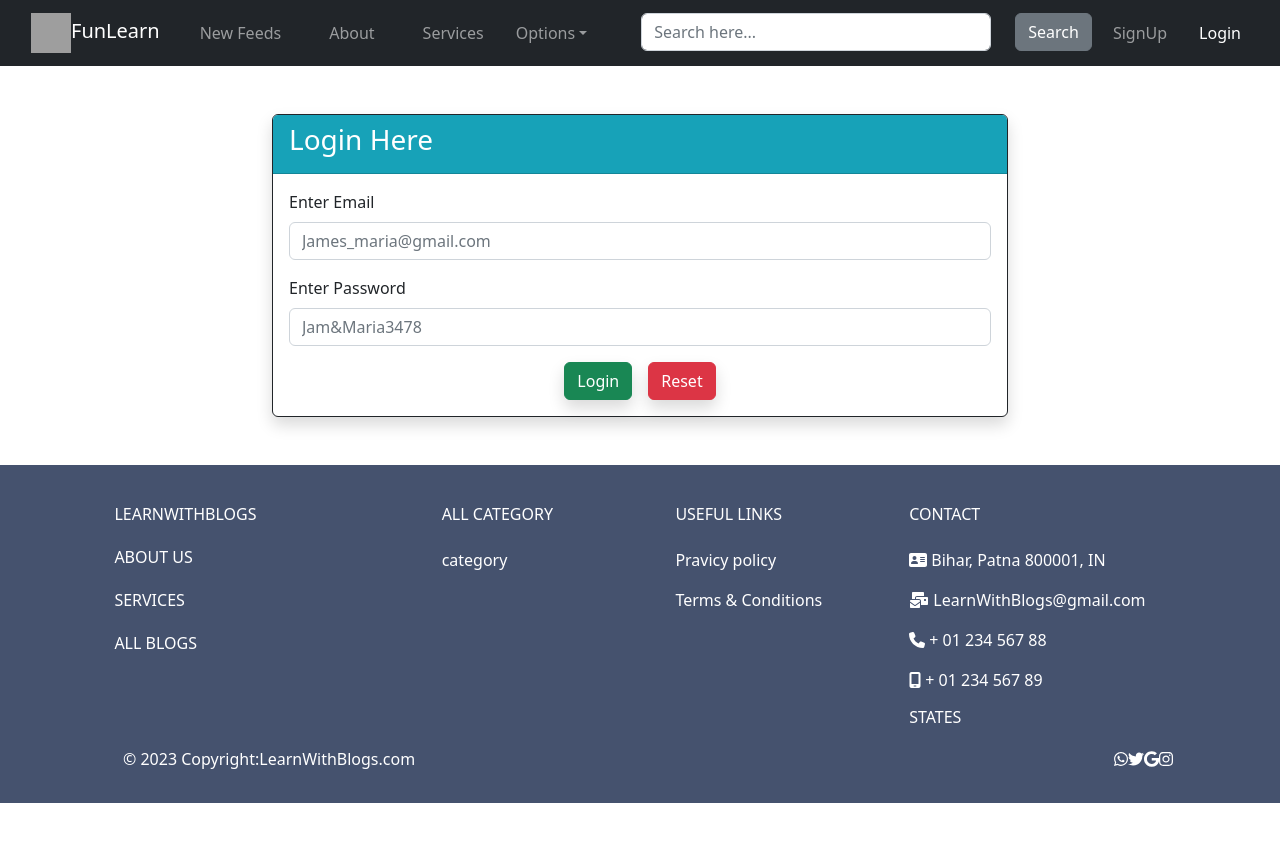
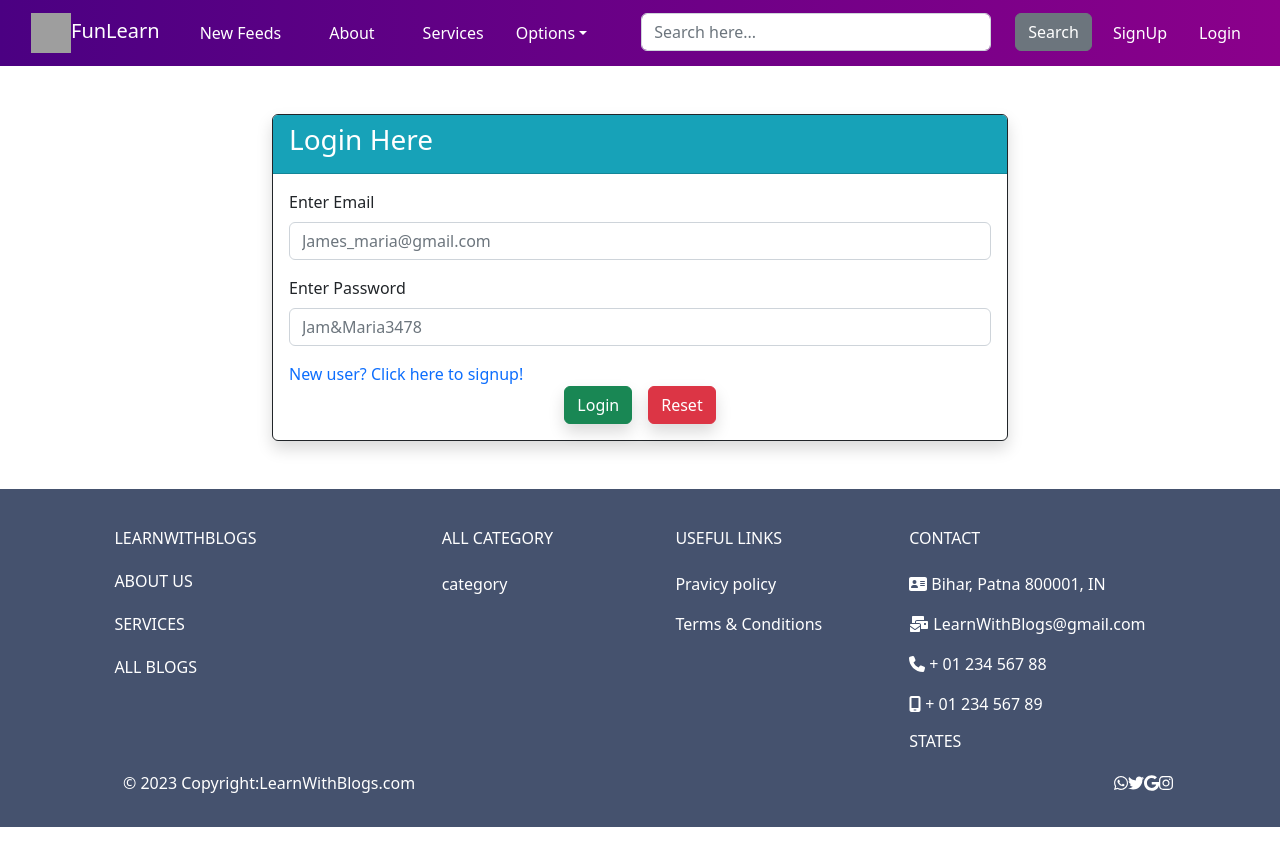
Before and after one commit to Barungit/Blog-App-FrontEnd, a React (Create React App) app: page /login in a window 1280 px wide. Before the commit the page ends 819 px from the top, so only its background shows below. Built offline with nearby package versions, Linux system fonts and the light colour scheme; grey boxes are pictures that could not be loaded.

Commit message:
design changes

```diff
--- a/src/Components/Addpost.jsx
+++ b/src/Components/Addpost.jsx
@@ -1,5 +1,5 @@
 import React, { useEffect, useState } from 'react'
-import { Button, Card, CardBody, Container, Form, Input, Label } from 'reactstrap'
+import { Button, Card, CardBody, CardHeader, Container, Form, Input, Label } from 'reactstrap'
 import { loadAllCategories } from '../services/category-service'
 import JoditEditor from 'jodit-react'
 import { useRef } from 'react'
@@ -94,7 +94,11 @@ function Addpost() {
     <div className='wrapper'>
         <Card className='shadow'>
             <CardBody>
-                <h3>Fill below to add blog</h3>
+            <CardHeader className="bg-primary">
+                <h3 className="text-white">Fill below to add blog</h3>
+
+            </CardHeader>
+
                 {/*JSON.stringify(post)*/}
                 <Form onSubmit={createPost}>
                     <div className='my-3'>
--- a/src/Components/CustomNavbar2.jsx
+++ b/src/Components/CustomNavbar2.jsx
@@ -69,7 +69,7 @@ import CheckTokenExpiration from './CheckTokenExpiration';
        <CheckTokenExpiration />
         <Navbar
 
-          color="dark"
+        style={{backgroundImage: "linear-gradient(to right,  #4B0082, #8B008B)"}}
           dark expand={"sm"}
           fixed=""
           className='px-3'>
@@ -84,16 +84,16 @@ import CheckTokenExpiration from './CheckTokenExpiration';
           <Collapse isOpen={isOpen} navbar>
           <Nav className="me-auto" navbar>
           <NavItem className='mx-3'>
-          <NavLink tag={ReactLink} to="/blogs">New Feeds</NavLink>
+          <NavLink tag={ReactLink} className=' text-white' to="/blogs">New Feeds</NavLink>
             </NavItem>
-            <NavItem className='mx-3'>
-                <NavLink tag={ReactLink} to="/about">About</NavLink>
+            <NavItem className='mx-3 '>
+                <NavLink tag={ReactLink} className=' text-white' to="/about">About</NavLink>
               </NavItem>
               <NavItem className='mx-3'>
-                <NavLink tag={ReactLink} to="/services">Services</NavLink>
+                <NavLink className=' text-white' tag={ReactLink} to="/services">Services</NavLink>
               </NavItem>
               <UncontrolledDropdown nav inNavbar>
-                <DropdownToggle nav caret>
+                <DropdownToggle nav caret className=' text-white'>
                   Options
                 </DropdownToggle>
                 <DropdownMenu end>
@@ -117,7 +117,7 @@ import CheckTokenExpiration from './CheckTokenExpiration';
                 <Form onSubmit={handleSearch}>
                   <Row>
                     <Col><Input style={{width:"350px"}} type='text' placeholder='Search here...' onChange={(event)=> {setKeywords(event.target.value)}} value={keywords}></Input></Col>
-                    <Col><Button type='submit' >Search</Button></Col>
+                    <Col><Button type='submit' className=' text-white' >Search</Button></Col>
                   </Row>
 
 
@@ -128,17 +128,14 @@ import CheckTokenExpiration from './CheckTokenExpiration';
                 login && (
                   <>
                   {isAdmin && (<NavItem className='mx-3'>
-                  <NavLink tag={ReactLink} to="/user/admin/home">Admin</NavLink>
+                  <NavLink className=' text-white' tag={ReactLink} to="/user/admin/home">Admin</NavLink>
                   </NavItem >)}
 
                   <NavItem className='mx-3'>
-                  <NavLink onClick={logout}>Logout</NavLink>
+                  <NavLink className=' text-white' onClick={logout}>Logout</NavLink>
                   </NavItem >
                   <NavItem className='mx-3'>
-                  <NavLink tag={ReactLink} to="/user/profile_info">{user.name}</NavLink>
-                  </NavItem >
-                  <NavItem className='mx-3'>
-                  <NavLink tag={ReactLink} to="/user/dashboard">Post</NavLink>
+                  <NavLink className=' text-white' tag={ReactLink} to="/user/myblogs">{user.name}</NavLink>
                   </NavItem >
                   </>
                 )
@@ -148,10 +145,10 @@ import CheckTokenExpiration from './CheckTokenExpiration';
                 !login && (
                   <>
                   <NavItem className='mx-3'>
-                  <NavLink tag={ReactLink} to="/signup">SignUp</NavLink>
+                  <NavLink className=' text-white' tag={ReactLink} to="/signup">SignUp</NavLink>
               </NavItem >
               <NavItem >
-                  <NavLink tag={ReactLink} to="/login">Login</NavLink>
+                  <NavLink className=' text-white' tag={ReactLink} to="/login">Login</NavLink>
               </NavItem>
                   </>
                 )
--- a/src/Components/UserhorizontalList.jsx
+++ b/src/Components/UserhorizontalList.jsx
@@ -7,19 +7,20 @@ function UserhorizontalList() {
     <div>
         <ListGroup
   horizontal
->
+> <ListGroupItem action={true} tag={Link} to="/user/dashboard">
+   Add Blog
+  </ListGroupItem>
+
+  <ListGroupItem action={true} tag={Link} to="/user/myblogs">
+    My Blogs
+  </ListGroupItem>
   <ListGroupItem action={true} tag={Link} to="/user/profile_info">
     My Profile
-  </ListGroupItem>
-  <ListGroupItem action={true} tag={Link} to="/user/myblogs">
-    My Blogs
   </ListGroupItem>
   <ListGroupItem action={true} tag={Link} to="/user/password">
     Change Password
   </ListGroupItem>
-  <ListGroupItem action={true} tag={Link} to="/">
-   Blogs on Demand
-  </ListGroupItem>
+
 </ListGroup>
     </div>
   )
--- a/src/pages/About.js
+++ b/src/pages/About.js
@@ -45,9 +45,9 @@ const AboutUs = () => {
                         </div>
                         <div class="col-6 col-md-8">
                             <ul class="list-inline m-0">
-                                <li class="py-2 border-top border-bottom"><FontAwesomeIcon icon={faCheck} style={{backgroundColor:"#90ee90"}} /> Labore eos amet dolor amet diam</li>
-                                <li class="py-2 border-bottom"><FontAwesomeIcon icon={faCheck} style={{backgroundColor:"#90ee90"}} /> Etsea et sit dolor amet ipsum</li>
-                                <li class="py-2 border-bottom"><FontAwesomeIcon icon={faCheck} style={{backgroundColor:"#90ee90"}} /> Diam dolor diam elitripsum vero.</li>
+                                <li class="py-2 border-top border-bottom"><FontAwesomeIcon className='text-success fa-lg' icon={faCheck} style={{backgroundColor:"yellow"}} /> Labore eos amet dolor amet diam</li>
+                                <li class="py-2 border-bottom "><FontAwesomeIcon className='text-success fa-lg' icon={faCheck} style={{backgroundColor:"yellow"}}  /> Etsea et sit dolor amet ipsum</li>
+                                <li class="py-2 border-bottom"><FontAwesomeIcon className='text-success fa-lg' icon={faCheck} style={{backgroundColor:"yellow"}} /> Diam dolor diam elitripsum vero.</li>
                             </ul>
                         </div>
                     </div>
--- a/src/pages/Login.js
+++ b/src/pages/Login.js
@@ -1,11 +1,11 @@
 import { useState } from "react"
 import { toast } from "react-toastify"
-import { Button, Card, CardBody, CardHeader, Col, Container, Form, FormGroup, Input, Label, Row } from "reactstrap"
+import { Button, Card, CardBody, CardHeader, Col, Container, Form, FormGroup, Input, Label, NavLink, Row } from "reactstrap"
 import { loginUser } from "../services/user-service"
 import { doLogin } from "../auth"
 import { useNavigate } from "react-router-dom"
 import userContext from "../context/userContext"
-
+import { NavLink as ReactLink } from 'react-router-dom';
 import Base from "../Components/Base"
 import { useContext } from "react"
 const Login=()=> {
@@ -54,7 +54,7 @@ const Login=()=> {
                     login: true,
                 })
                 //redirect to user dashboard page
-                navigate("/user/dashboard")
+                navigate("/user/myblogs")
             })
             toast.success("Login Success!")
         }).catch(error=>{
@@ -104,6 +104,8 @@ const Login=()=> {
                         />
                     </FormGroup>
 
+                    <NavLink className=' text-primary' tag={ReactLink} to="/signup">New user? Click here to signup!</NavLink>
+
                     {/* Button Fields */}
                     <Container className="text-center">
                         <Button className="shadow" type="Login" color="success">Login</Button>
--- a/src/pages/Signup.js
+++ b/src/pages/Signup.js
@@ -1,5 +1,6 @@
 import { useEffect, useState } from "react"
-import { Button, Card, CardBody, CardHeader, Container, Form, FormFeedback, FormGroup, Input, Label } from "reactstrap"
+import { NavLink as ReactLink } from 'react-router-dom';
+import { Button, Card, CardBody, CardHeader, Container, Form, FormFeedback, FormGroup, Input, Label, NavLink } from "reactstrap"
 import { signUp } from "../services/user-service"
 import { toast } from "react-toastify"
 import Base from "../Components/Base"
@@ -167,7 +168,7 @@ const Signup=()=> {
                             {error.errors?.response?.data?.phone}
                         </FormFeedback>
                     </FormGroup>
-
+                    <NavLink className=' text-primary' tag={ReactLink} to="/login">Already a user? Click here to login!!</NavLink>
                     {/* Button Fields */}
                     <Container className="text-center">
 
--- a/src/pages/Userdashboard.jsx
+++ b/src/pages/Userdashboard.jsx
@@ -4,13 +4,14 @@ import Addpost from '../Components/Addpost'
 import { Container } from 'reactstrap'
 import userContext from '../context/userContext'
 import { useContext } from 'react'
+import UserhorizontalList from '../Components/UserhorizontalList'
 const Userdashboard = () => {
   const value = useContext(userContext);
   return (
 
     <Base>
-
-    <Container>
+    <UserhorizontalList />
+    <Container className='my-3'>
       {/* {value.user.data.user.name}{value.user.data.user.roles[0].name} */}
     <Addpost />
     </Container>
```
